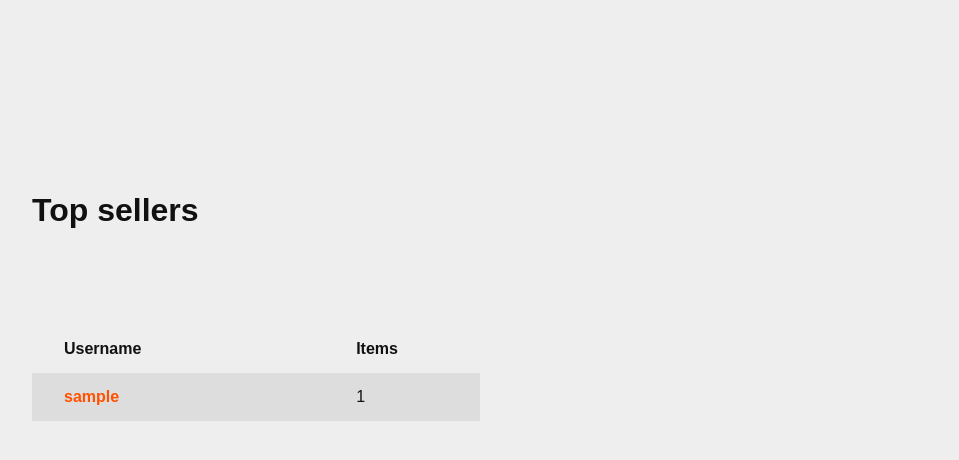
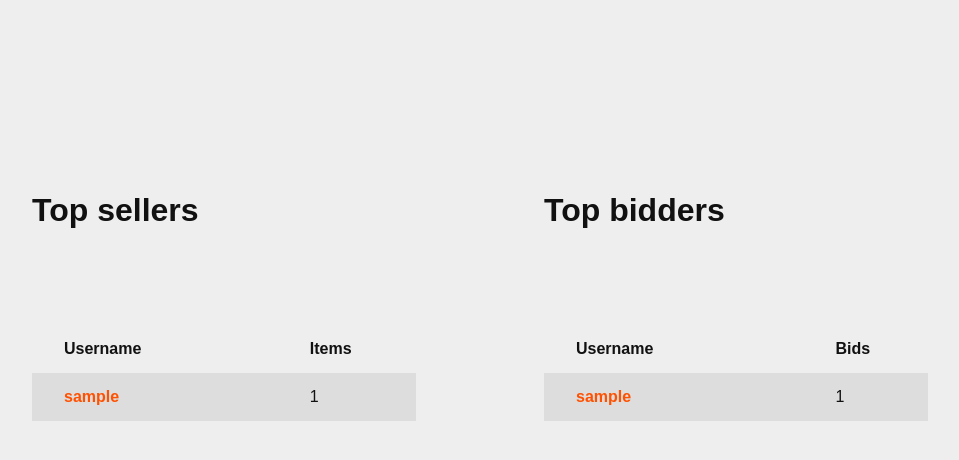
Before and after one commit to laurivaananen/Huutokauppa, a Flask app: page / in a window 1280 px wide. Shown: the part 48-508 px from the top of the page, without its empty margins (160-1119 px from the left). Run offline with Flask 2, Linux system fonts and the light colour scheme; tables that the repository leaves empty hold one stand-in row (values such as "Sample post").

Commit message:
Added info messages if no data to query

```diff
--- a/application/auth/models.py
+++ b/application/auth/models.py
@@ -118,6 +118,23 @@ class AccountInformation(Base):
 
         return response
 
+
+    @staticmethod
+    def top_bidders():
+        stmt = text("SELECT user_account.id AS user_id, user_account.user_name AS user_name, COUNT(bid.id) AS bid_count FROM account_information"
+                    " LEFT JOIN bid ON bid.account_information_id = account_information.id"
+                    " INNER JOIN user_account on user_account.account_information_id = account_information.id"
+                    " GROUP BY user_account.id"
+                    " ORDER BY bid_count DESC;")
+
+        res = db.engine.execute(stmt)
+
+        response = []
+        for row in res:
+            response.append({"user_id":row[0], "user_name":row[1], "bid_count":row[2]})
+
+        return response
+
 class Country(Base):
 
     __tablename__ = "country"
--- a/application/static/theme.css
+++ b/application/static/theme.css
@@ -59,10 +59,17 @@ nav a:hover {
 
 /* Item table */
 
-.item-table {
+.item-list-top-left {
     grid-row: 2 / 3;
+    grid-column: 1 / 2;
+    padding: 6em 0 0 10%;
+    align-self: start;
+}
+
+.item-list-bottom-span {
+    grid-row: 3 / 4;
     grid-column: 1 / -1;
-    padding: 6em 6em 0 6em;
+    padding: 6em 6em 0 5%;
     align-self: start;
 }
 
@@ -165,17 +172,31 @@ nav a:hover {
 
 /* Index */
 
-.top-sellers-h1 {
+.index-top-left {
     grid-row: 2 / 3;
     grid-column: 1 / 2;
-    padding: 6em 0 0 30%;
+    padding: 6em 10% 0 30%;
     align-self: start;
 }
 
-.top-sellers {
+.index-bottom-left {
     grid-row: 3 / 4;
     grid-column: 1 / 2;
-    padding: 6em 0 0 30%;
+    padding: 6em 10% 0 30%;
+    align-self: start;
+}
+
+.index-top-right {
+    grid-row: 2 / 3;
+    grid-column: 2 / 3;
+    padding: 6em 30% 0 10%;
+    align-self: start;
+}
+
+.index-bottom-right {
+    grid-row: 3 / 4;
+    grid-column: 2 / 3;
+    padding: 6em 30% 0 10%;
     align-self: start;
 }
 
@@ -277,6 +298,7 @@ DETAIL ELEMENTS
     background-color: rgb(0, 255, 85);
 }
 
+
 /* Error form*/
 
 .form-error {
@@ -284,3 +306,11 @@ DETAIL ELEMENTS
     padding-left: 1em;
     color: rgb(255, 30, 0);
 }
+
+
+/* Info text */
+
+.info-text {
+    color: #555;
+    font-style: italic;
+}
--- a/application/templates/index.html
+++ b/application/templates/index.html
@@ -1,9 +1,10 @@
 {% extends "layout.html" %}
 
 {% block body %}
-    <h1 class="top-sellers-h1">Top sellers</h1>
+    <h1 class="top-sellers-h1 index-top-left">Top sellers</h1>
 
-    <table class="top-sellers detail-table">
+    {% if top_sellers %}
+    <table class="top-sellers detail-table index-bottom-left">
         <tr>
             <th>Username</th>
             <th>Items</th>
@@ -15,5 +16,27 @@
         </tr>
         {% endfor %}
     </table>
+    {% else %}
+    <p class="no-sellers info-text index-bottom-left">No sellers yet</p>
+    {% endif %}
+
+    <h1 class="top-bidders-h1 index-top-right">Top bidders</h1>
+
+    {% if top_bidders %}
+    <table class="top-bidders detail-table index-bottom-right">
+        <tr>
+            <th>Username</th>
+            <th>Bids</th>
+        </tr>
+        {% for bidder in top_bidders %}
+        <tr>
+            <th><a href="{{ url_for('user_detail', user_id=bidder.user_id) }}">{{ bidder.user_name }}</a></th>
+            <td>{{ bidder.bid_count }}</td>
+        </tr>
+        {% endfor %}
+    </table>
+    {% else %}
+    <p class="no-bidders info-text index-bottom-right">No bidders yet</p>
+    {% endif %}
 
 {% endblock %}
--- a/application/views.py
+++ b/application/views.py
@@ -5,4 +5,5 @@ from application.auth.models import AccountInformation
 @app.route("/")
 def index():
     top_sellers = AccountInformation.top_sellers()
-    return render_template("index.html", top_sellers=top_sellers)
+    top_bidders = AccountInformation.top_bidders()
+    return render_template("index.html", top_sellers=top_sellers, top_bidders=top_bidders)
```
Also changed, not shown: application/templates/items/list.html (+7 -1 lines).
